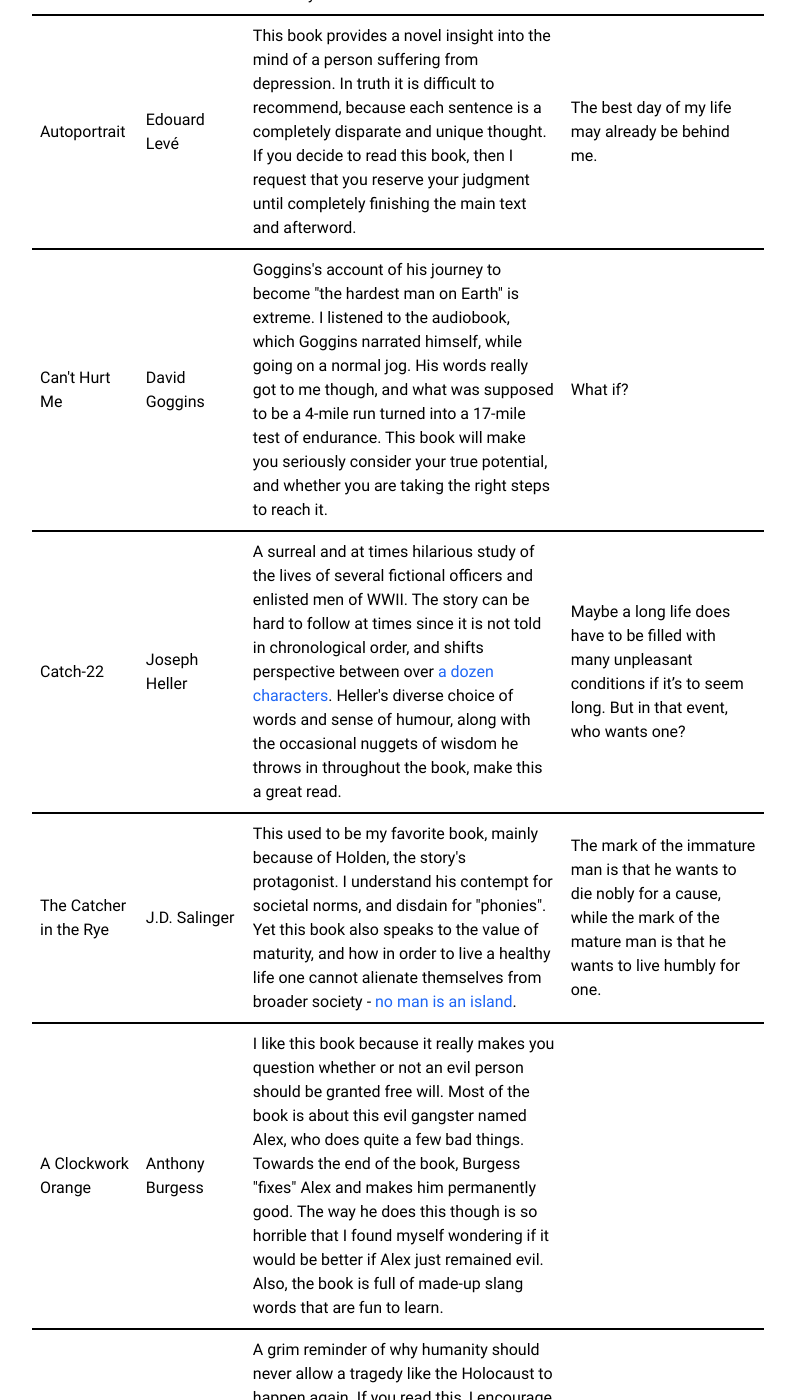
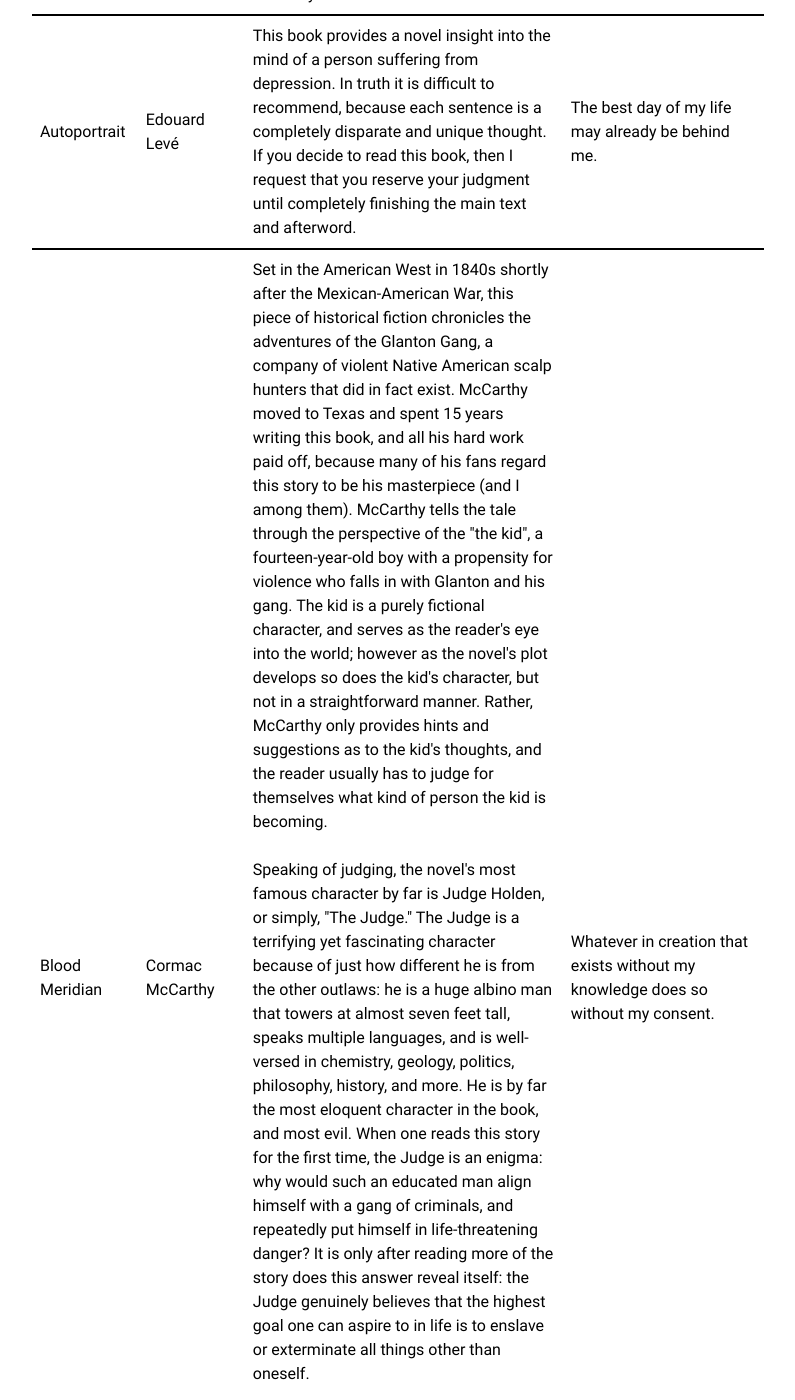
Before and after one commit to PappasBrent/pappasbrent.github.io, a Jekyll site: the page built from reading.html, in a window 1280 px wide and 1400 px high, scrolled down 922 px. Shown: the whole window, without its empty margins (242-1037 px from the left). Built offline with Jekyll 4.4.1, drawn with Linux system fonts in a browser that asks for light colours; some of the changed text lies outside the part shown.

Commit message:
Add Blood Meridian to reading list

```diff
--- a/reading.html
+++ b/reading.html
@@ -65,6 +65,54 @@
                 that you reserve your judgment until completely finishing the
                 main text and afterword.</td>
             <td>The best day of my life may already be behind me.</td>
+        </tr>
+        <tr>
+            <td>Blood Meridian</td>
+            <td>Cormac McCarthy</td>
+            <td>
+            Set in the American West in 1840s shortly after the
+            Mexican-American War, this piece of historical fiction chronicles
+            the adventures of the Glanton Gang, a company of violent Native
+            American scalp hunters that did in fact exist. McCarthy moved to
+            Texas and spent 15 years writing this book, and all his hard work
+            paid off, because many of his fans regard this story to be his
+            masterpiece (and I among them). McCarthy tells the tale through the
+            perspective of the "the kid", a fourteen-year-old boy with a
+            propensity for violence who falls in with Glanton and his gang. The
+            kid is a purely fictional character, and serves as the reader's eye
+            into the world; however as the novel's plot develops so does the
+            kid's character, but not in a straightforward manner. Rather,
+            McCarthy only provides hints and suggestions as to the kid's
+            thoughts, and the reader usually has to judge for themselves what
+            kind of person the kid is becoming.
+            <br><br>
+            Speaking of judging, the novel's most famous character by far is
+            Judge Holden, or simply, "The Judge." The Judge is a terrifying yet
+            fascinating character because of just how different he is from the
+            other outlaws: he is a huge albino man that towers at almost seven
+            feet tall, speaks multiple languages, and is well-versed in
+            chemistry, geology, politics, philosophy, history, and more. He is
+            by far the most eloquent character in the book, and most evil. When
+            one reads this story for the first time, the Judge is an enigma:
+            why would such an educated man align himself with a gang of
+            criminals, and repeatedly put himself in life-threatening danger?
+            It is only after reading more of the story does this answer reveal
+            itself: the Judge genuinely believes that the highest goal one can
+            aspire to in life is to enslave or exterminate all things other
+            than oneself.
+            <br><br>
+            The prose is masterful of course, and while the story is not as
+            long as <i>Gravity's Rainbow</i> it is just as poetic. <i>Blood
+            Meridian</i> is perforated with parables and symbols, and McCarthy
+            utilizes an arsenal of words that are at the same time western,
+            biblical, and sometimes even alien to tell this story. The story
+            deliver its strongest message at the very end, with a hard and unhappy
+            conclusion that burns McCarthy's thoughts on morality into one's mind.
+            </td>
+            <td>
+                Whatever in creation that exists without my knowledge does so
+                without my consent.
+            </td>
         </tr>
         <tr>
             <td>Can't Hurt Me</td>
```
